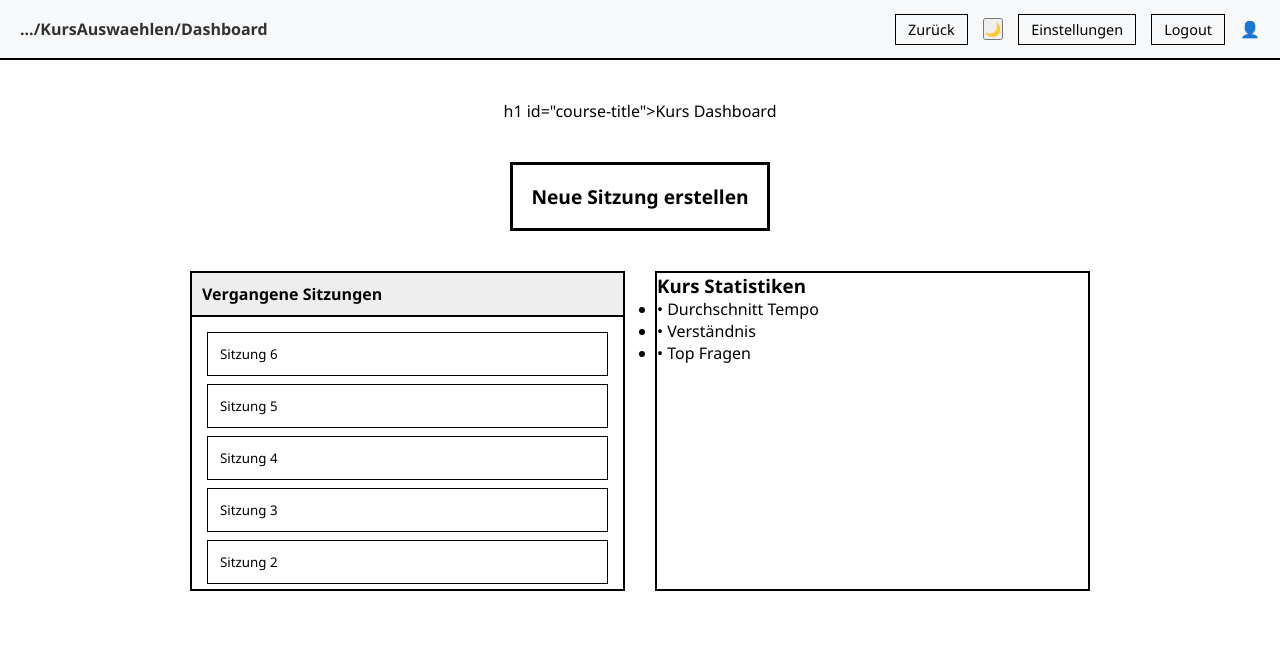
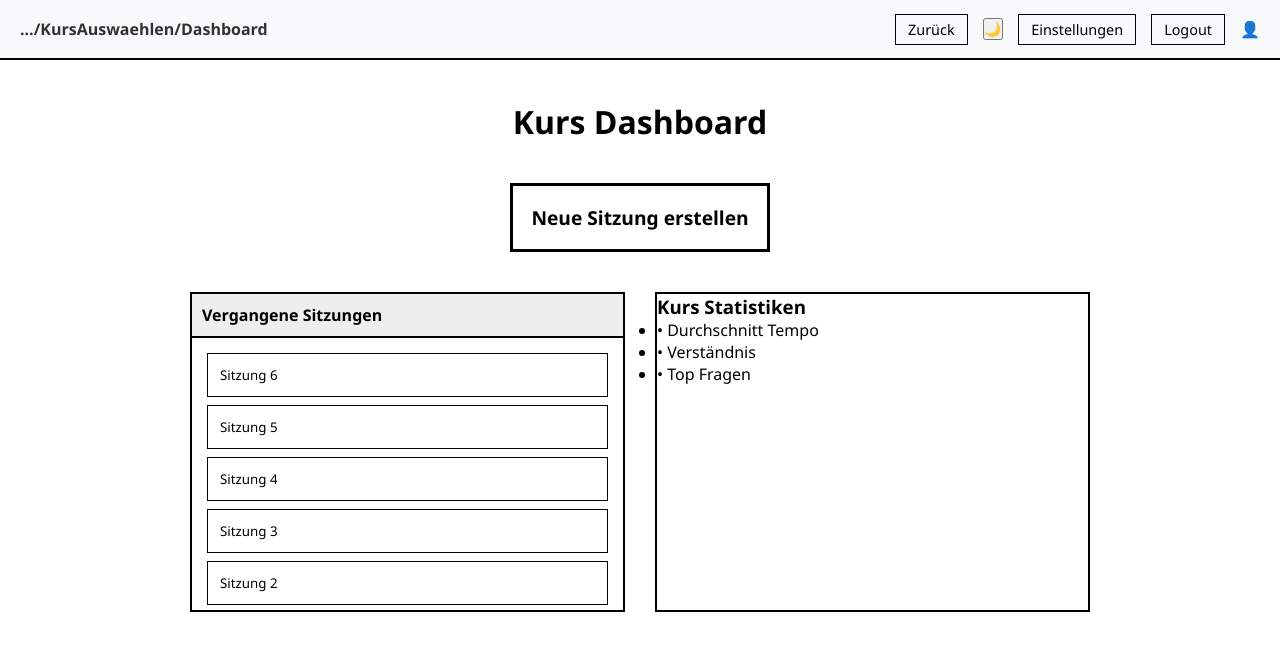
Before and after one commit to Zombee3R/prototype, a plain HTML site: page dashboard.html in a window 1280 px wide. Drawn offline with Linux system fonts and the light colour scheme.

Commit message:
Update dashboard.html

```diff
--- a/dashboard.html
+++ b/dashboard.html
@@ -22,7 +22,7 @@
     </header>
 
     <main class="dashboard-container">
-        h1 id="course-title">Kurs Dashboard</h1>
+        <h1 id="course-title">Kurs Dashboard</h1>
         <section class="action-area">
             <button class="main-button session-btn" onclick="location.href='neueSitzung.html'">
             Neue Sitzung erstellen
```
